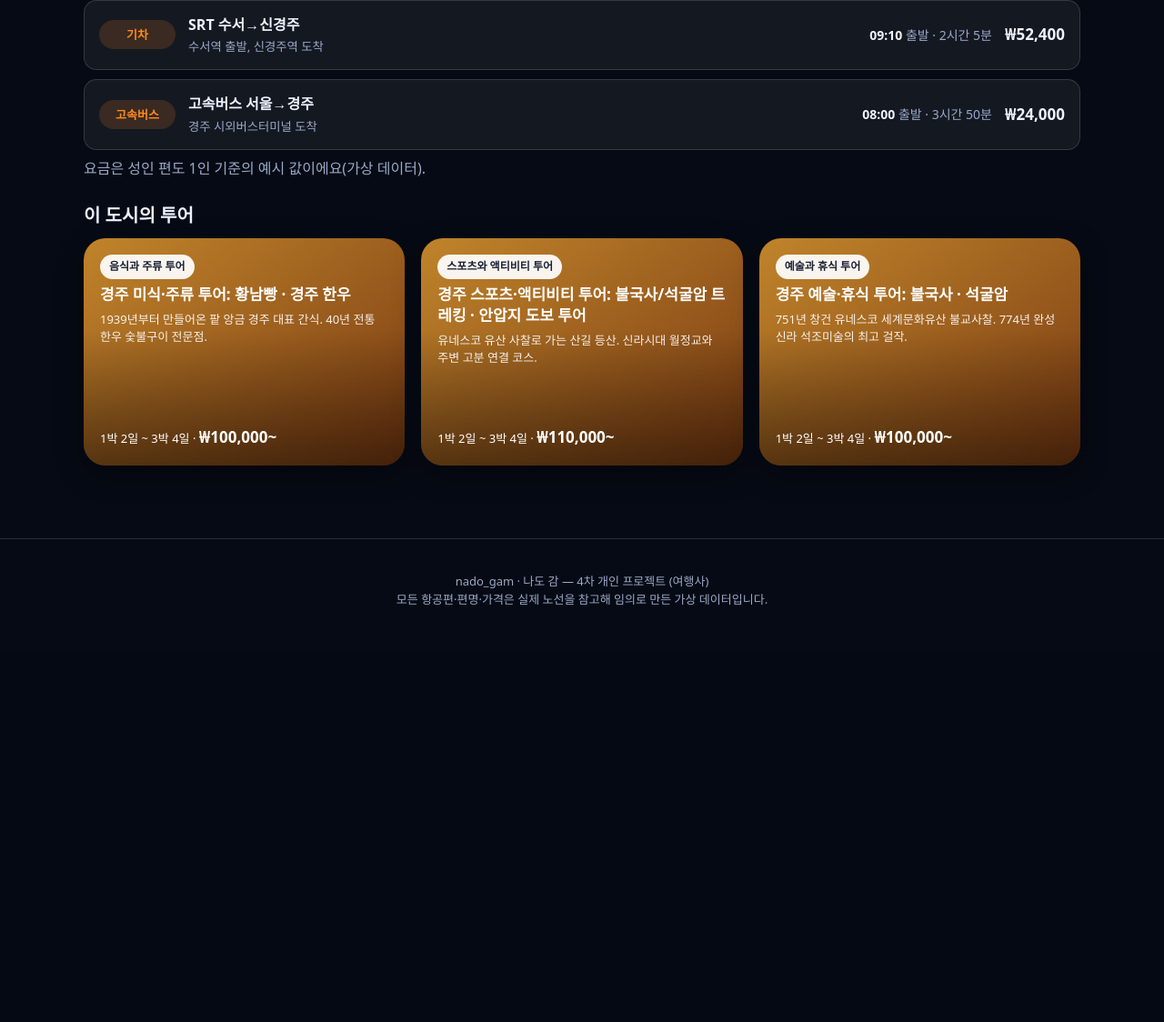
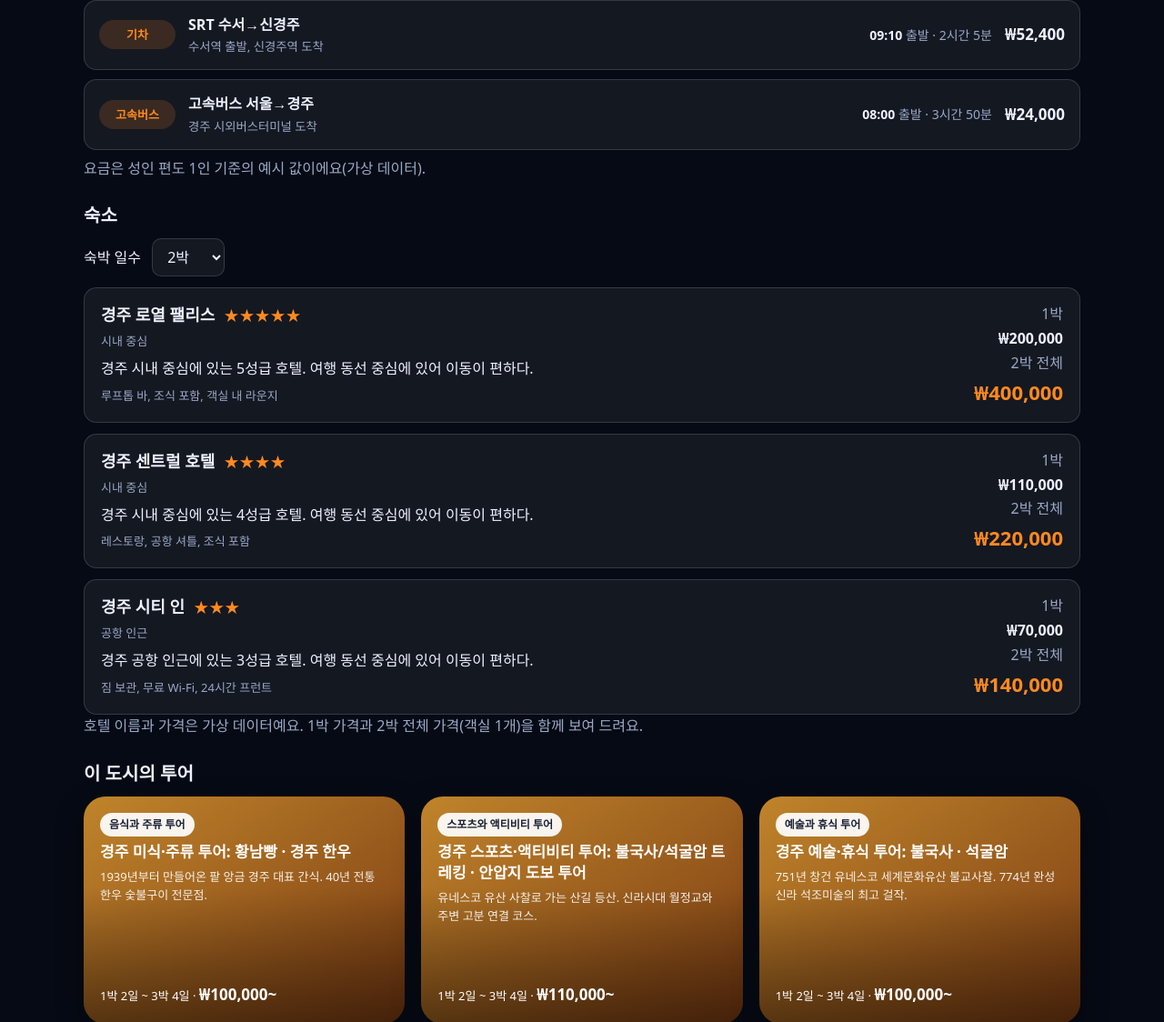
Before and after one commit to ho8566z/nado-gam, a Spring Boot app: page /domestic/1 in a window 1280 px wide. Shown: the part 482-1606 px from the top of the page at 91% size. Before the commit the page ends 1147 px from the top, so only its background shows below. Run offline with Spring Boot 4, Linux system fonts and the light colour scheme; a user stored in the database is signed in; some of the project's set-up classes (security, data sources, template engines, error pages and the like) are left out, and stand-ins take their place; some web fonts are replaced.

Commit message:
feat(domestic): 국내 도시 상세에 숙소 목록 추가

```diff
--- a/src/main/java/com/nadogam/domestic/DomesticController.java
+++ b/src/main/java/com/nadogam/domestic/DomesticController.java
@@ -8,6 +8,8 @@ import org.springframework.web.bind.annotation.PathVariable;
 import org.springframework.web.bind.annotation.RequestParam;
 import org.springframework.web.server.ResponseStatusException;
 
+import com.nadogam.stay.StayController;
+import com.nadogam.stay.StayRepository;
 import com.nadogam.tour.TourRepository;
 
 // 국내여행: 도시 목록, 도시 상세(출발지별 기차·버스·항공 이동편과 그 도시의 투어 3테마)
@@ -16,10 +18,12 @@ public class DomesticController {
 
 	private final DomesticRepository domestic;
 	private final TourRepository tours;
+	private final StayRepository stays;
 
-	public DomesticController(DomesticRepository domestic, TourRepository tours) {
+	public DomesticController(DomesticRepository domestic, TourRepository tours, StayRepository stays) {
 		this.domestic = domestic;
 		this.tours = tours;
+		this.stays = stays;
 	}
 
 	@GetMapping("/domestic")
@@ -30,7 +34,8 @@ public class DomesticController {
 	}
 
 	@GetMapping("/domestic/{id}")
-	public String detail(@PathVariable long id, @RequestParam(required = false) String origin, Model model) {
+	public String detail(@PathVariable long id, @RequestParam(required = false) String origin,
+		@RequestParam(required = false) Integer nights, Model model) {
 		DomesticCity city = domestic.city(id).orElseThrow(() -> new ResponseStatusException(HttpStatus.NOT_FOUND));
 		// 출발지는 서울(기본)·대전만 허용한다.
 		String selected = "DAEJEON".equals(origin) ? "DAEJEON" : "SEOUL";
@@ -38,6 +43,9 @@ public class DomesticController {
 		model.addAttribute("origin", selected);
 		model.addAttribute("transports", domestic.transports(id, selected));
 		model.addAttribute("tours", tours.cardsOfCity(id));
+		int stay = StayController.safeNights(nights, 2);
+		model.addAttribute("nights", stay);
+		model.addAttribute("hotels", stays.hotelsOfCity(id));
 		model.addAttribute("active", "domestic");
 		return "domestic/detail";
 	}
--- a/src/main/resources/templates/domestic/detail.html
+++ b/src/main/resources/templates/domestic/detail.html
@@ -32,6 +32,13 @@
 		<p class="muted">요금은 성인 편도 1인 기준의 예시 값이에요(가상 데이터).</p>
 	</section>
 
+	<section class="domestic-section" id="hotels">
+		<h2>숙소</h2>
+		<form th:replace="~{fragments/stay :: nightsForm(@{/domestic/{id}(id=${city.cityId},origin=${origin})}, ${nights})}"></form>
+		<div th:replace="~{fragments/stay :: hotelList(${hotels}, ${nights})}"></div>
+		<p class="muted">호텔 이름과 가격은 가상 데이터예요. 1박 가격과 <span th:text="${nights}">2</span>박 전체 가격(객실 1개)을 함께 보여 드려요.</p>
+	</section>
+
 	<section class="domestic-section">
 		<h2>이 도시의 투어</h2>
 		<div class="tour-grid tour-grid--inline">
```
